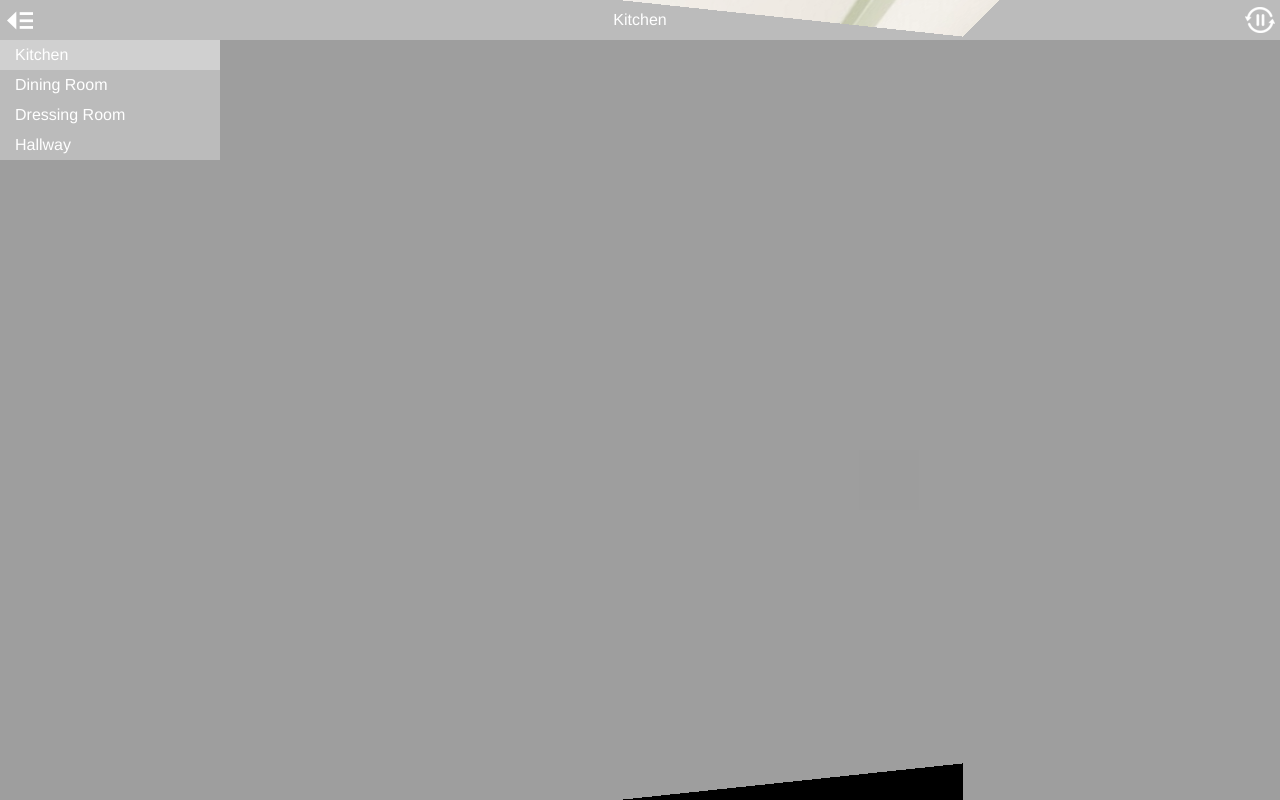
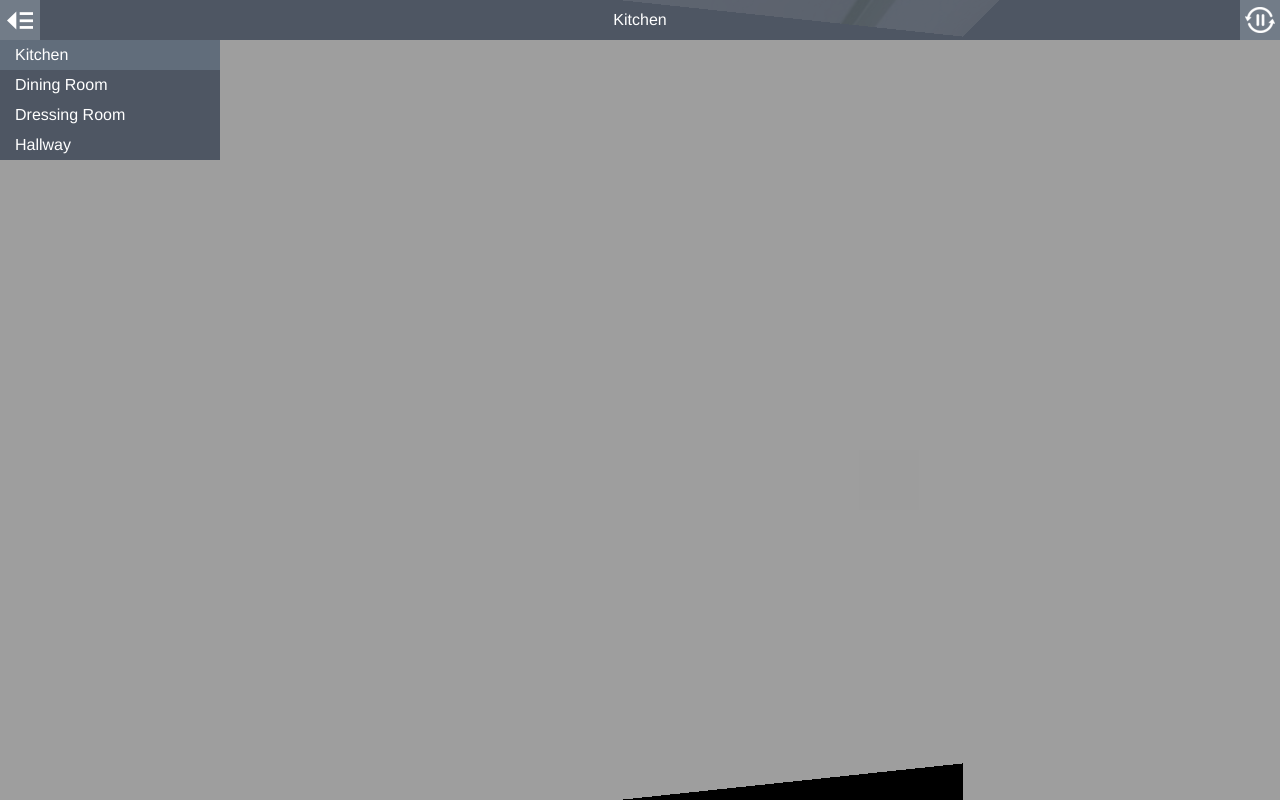
Before and after one commit to AODHOffice/aodhroselawn, a plain HTML site: page index.html in a window 1280 px wide. Drawn offline with Linux system fonts and the light colour scheme; grey boxes are pictures that could not be loaded; animation ran at ten frames a second.

Commit message:
Update style.css

```diff
--- a/style.css
+++ b/style.css
@@ -79,8 +79,8 @@ body.multiple-scenes.mobile #titleBar {
   height: 100%;
   line-height: 30px;
   padding: 5px;
-  background-color: rgb(255,255,255,0.3);
-  background-color: rgb(255,255,255,0.3);
+  background-color: rgb(58,68,84);
+  background-color: rgba(58,68,84,0.8);
   overflow: hidden;
   text-overflow: ellipsis;
   white-space: nowrap;
@@ -103,8 +103,8 @@ body.multiple-scenes.mobile #titleBar {
   width: 40px;
   height: 40px;
   padding: 5px;
-  background-color: rgb(255,255,255,0.3);
-  background-color: rgb(255,255,255,0.3);
+  background-color: rgb(103,115,131);
+  background-color: rgba(103,115,131,0.8);
 }
 
 .mobile #fullscreenToggle {
@@ -153,8 +153,8 @@ body.fullscreen-enabled #fullscreenToggle {
   width: 40px;
   height: 40px;
   padding: 5px;
-  background-color: rgb(255,255,255,0.3);
-  background-color: rgb(255,255,255,0.3);
+  background-color: rgb(103,115,131);
+  background-color: rgba(103,115,131,0.8);
 }
 
 .mobile #autorotateToggle {
@@ -207,8 +207,8 @@ body.fullscreen-enabled.mobile #autorotateToggle {
   width: 40px;
   height: 40px;
   padding: 5px;
-  background-color: rgb(255,255,255,0.3);
-  background-color: rgb(255,255,255,0.3);
+  background-color: rgb(103,115,131);
+  background-color: rgba(103,115,131,0.8);
 }
 
 .mobile #sceneListToggle {
@@ -273,8 +273,8 @@ body.fullscreen-enabled.mobile #autorotateToggle {
 
 #sceneList .scenes {
   width: 100%;
-  background-color: rgb(255,255,255,0.3);
-  background-color: rgb(255,255,255,0.3);
+  background-color: rgb(58,68,84);
+  background-color: rgba(58,68,84,0.8);
 }
 
 .mobile #sceneList {
@@ -320,13 +320,13 @@ body.fullscreen-enabled.mobile #autorotateToggle {
 }
 
 .no-touch #sceneList .scene:hover {
-  background-color: rgb(255,255,255,0.3);
-  background-color: rgb(255,255,255,0.3);
+  background-color: rgb(103,115,131);
+  background-color: rgba(103,115,131,0.8);
 }
 
 #sceneList .scene.current {
-  background-color: rgb(255,255,255,0.3);
-  background-color: rgb(255,255,255,0.3);
+  background-color: rgb(103,115,131);
+  background-color: rgba(103,115,131,0.8);
 }
 
 /* Hide scene list when only a single scene exists */
@@ -376,8 +376,8 @@ body.single-scene #sceneList, body.single-scene #sceneListToggle {
 
   border-radius: 5px;
 
-  background-color: rgb(255,255,255,0.3);
-  background-color: rgb(255,255,255,0.3);
+  background-color: rgb(58,68,84);
+  background-color: rgba(58,68,84,0.8);
 
   color: #fff;
 
```
